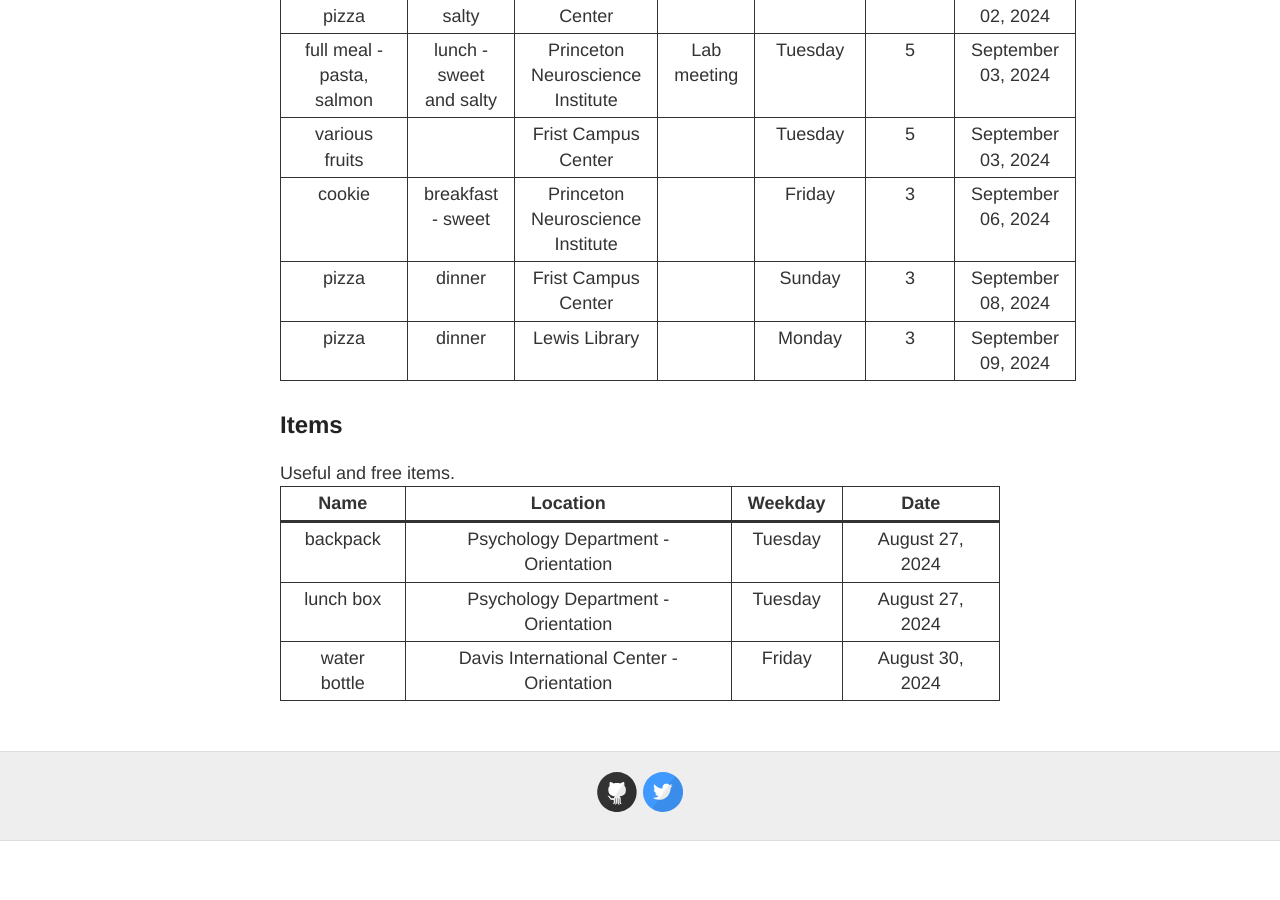
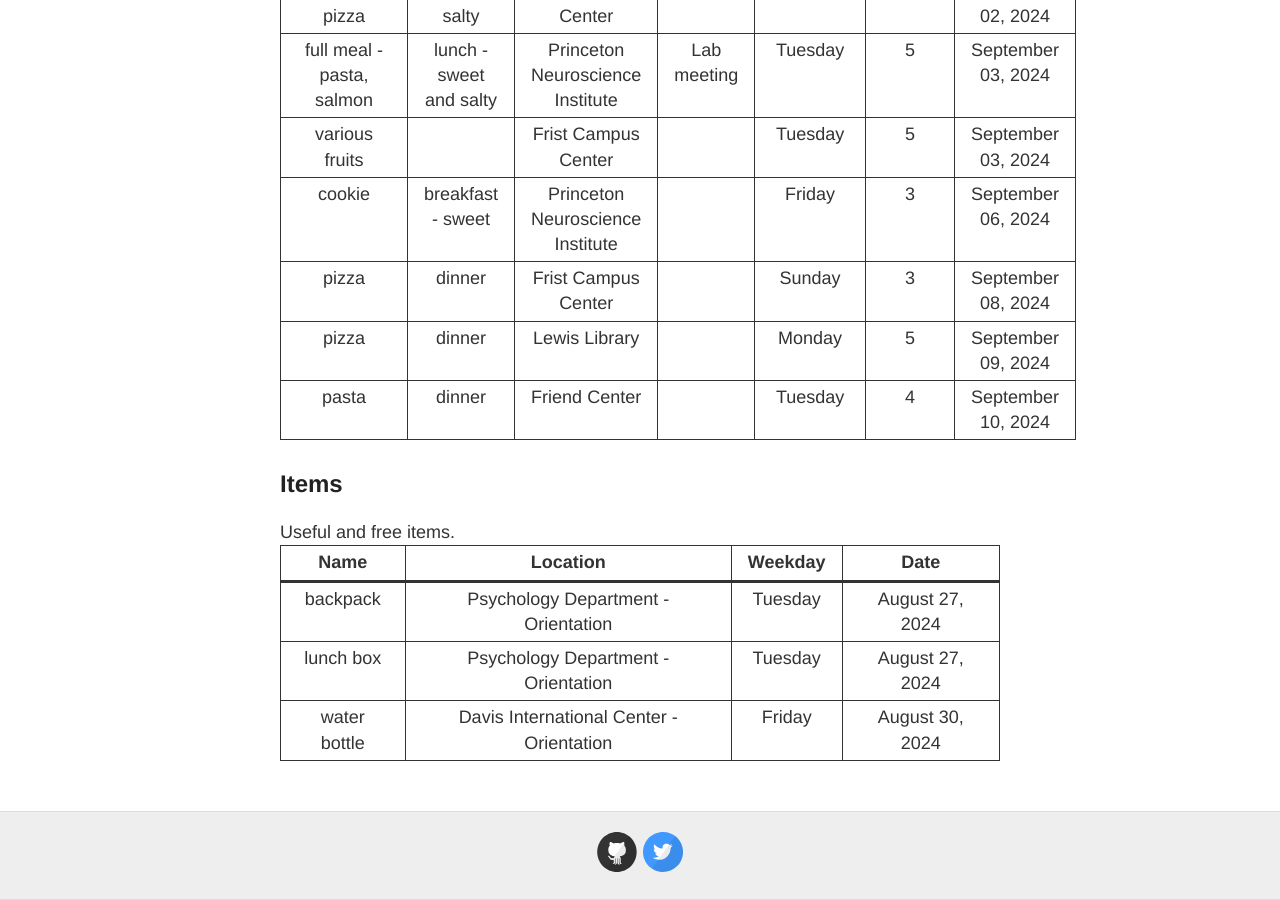
Before and after one commit to younesStrittmatter/princeton-experiment, a Jekyll site: the page built from free.html, in a window 1280 px wide and 900 px high, scrolled down 736 px. Built offline with Jekyll 4.4.1, drawn with Linux system fonts in a browser that asks for light colours; before the commit the page ends 1577 px from its top, so only the background shows below that.

Commit message:
added info

```diff
--- a/_data/free-food.yml
+++ b/_data/free-food.yml
@@ -55,4 +55,9 @@
   time: dinner
   location: Lewis Library
   date: 2024-09-09
-  rating: 3
+  rating: 5
+- name: pasta
+  time: dinner
+  location: Friend Center
+  date: 2024-09-10
+  rating: 4
```
